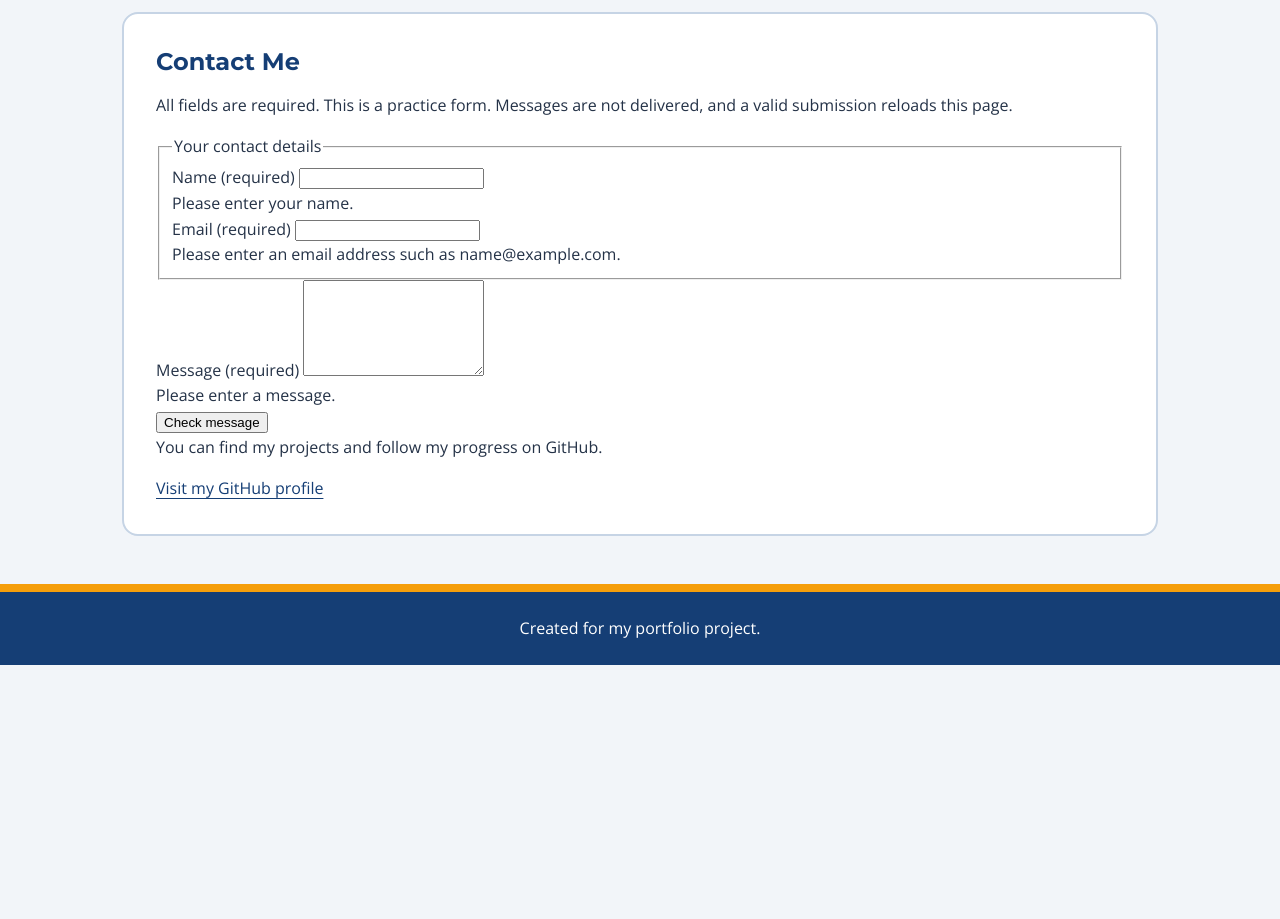
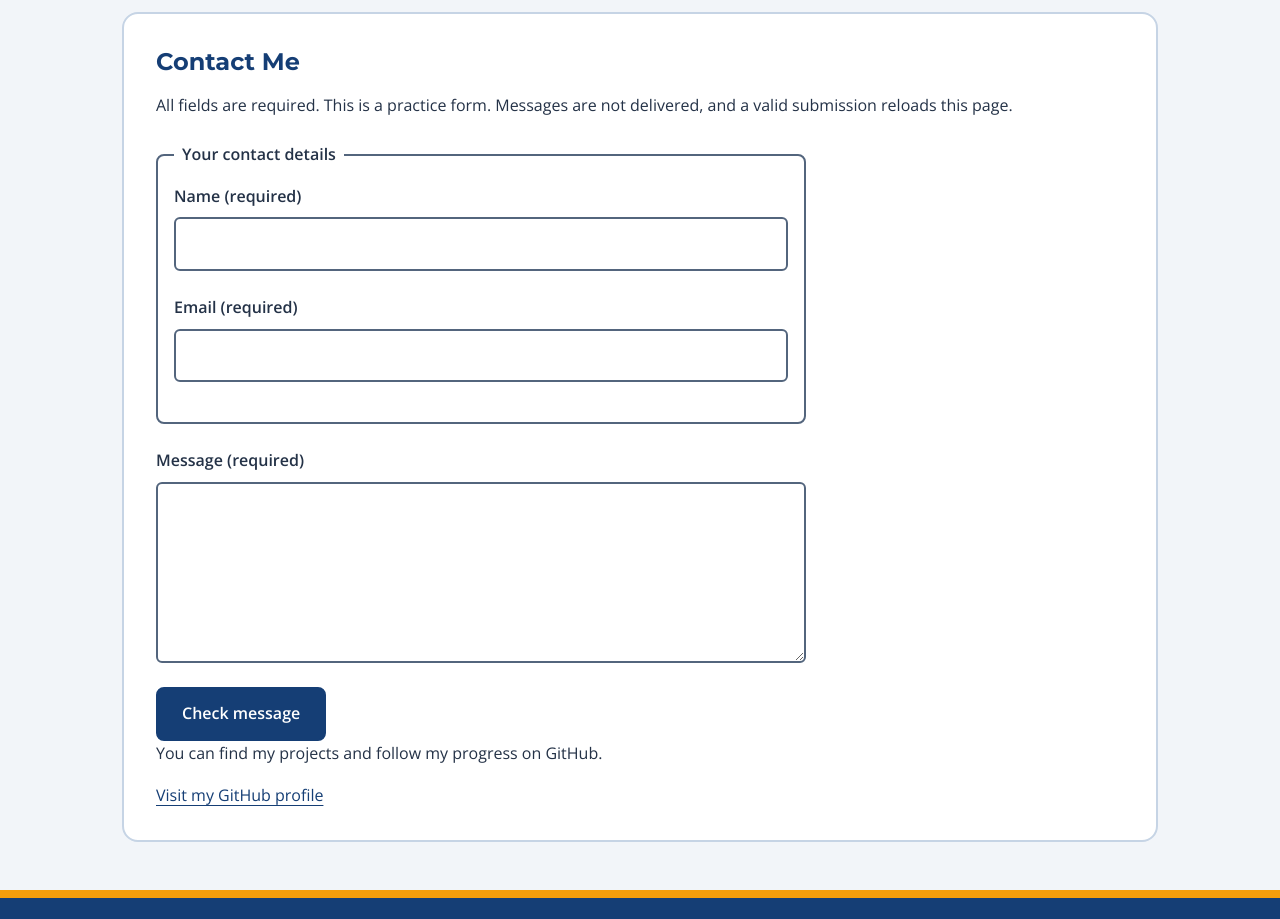
Before and after one commit to Saegan-Shinra/portfolio-repo, a plain HTML site: page about.html in a window 1280 px wide. Shown: the part 880-1799 px from the top of the page. Before the commit the page ends 1545 px from the top, so only its background shows below. Drawn offline with nearby package versions, Linux system fonts and the light colour scheme.

Commit message:
Enhance styles for contact form and input validation
Added styles for contact form and validation.

```diff
--- a/styles.css
+++ b/styles.css
@@ -95,3 +95,88 @@ footer { padding: var(--space-3) var(--space-2); background: var(--navy); color:
 	.project-grid { grid-template-columns: repeat(3, minmax(0, 1fr)); }
 	.page-grid, .project-grid { gap: var(--space-4); }
 }
+/* Contact form */
+#contact form {
+    max-width: 650px;
+    margin-top: 24px;
+}
+
+#contact fieldset {
+    min-width: 0;
+    margin: 0 0 24px;
+    padding: 16px;
+    border: 2px solid #53657d;
+    border-radius: 8px;
+}
+
+#contact legend {
+    padding: 0 8px;
+    font-weight: 600;
+}
+
+.form-field {
+    margin-bottom: 24px;
+}
+
+#contact label {
+    display: block;
+    margin-bottom: 8px;
+    font-weight: 600;
+}
+
+#contact input,
+#contact textarea {
+    display: block;
+    width: 100%;
+    padding: 12px;
+    border: 2px solid #53657d;
+    border-radius: 6px;
+    background: #ffffff;
+    color: #243247;
+    font: inherit;
+}
+
+#contact textarea {
+    resize: vertical;
+}
+
+#contact button {
+    min-height: 44px;
+    padding: 12px 24px;
+    border: 2px solid #153e75;
+    border-radius: 8px;
+    background: #153e75;
+    color: #ffffff;
+    font: inherit;
+    font-weight: 600;
+    cursor: pointer;
+}
+
+#contact button:hover {
+    background: #102a43;
+}
+
+#contact input:focus-visible,
+#contact textarea:focus-visible,
+#contact button:focus-visible {
+    outline: 3px solid #153e75;
+    outline-offset: 4px;
+}
+
+/* Written messages and borders identify invalid fields. */
+.form-error {
+    display: none;
+    margin-top: 8px;
+    color: #a31515;
+    font-weight: 600;
+}
+
+#contact input:user-invalid,
+#contact textarea:user-invalid {
+    border: 3px solid #a31515;
+}
+
+#contact input:user-invalid + .form-error,
+#contact textarea:user-invalid + .form-error {
+    display: block;
+}
```
